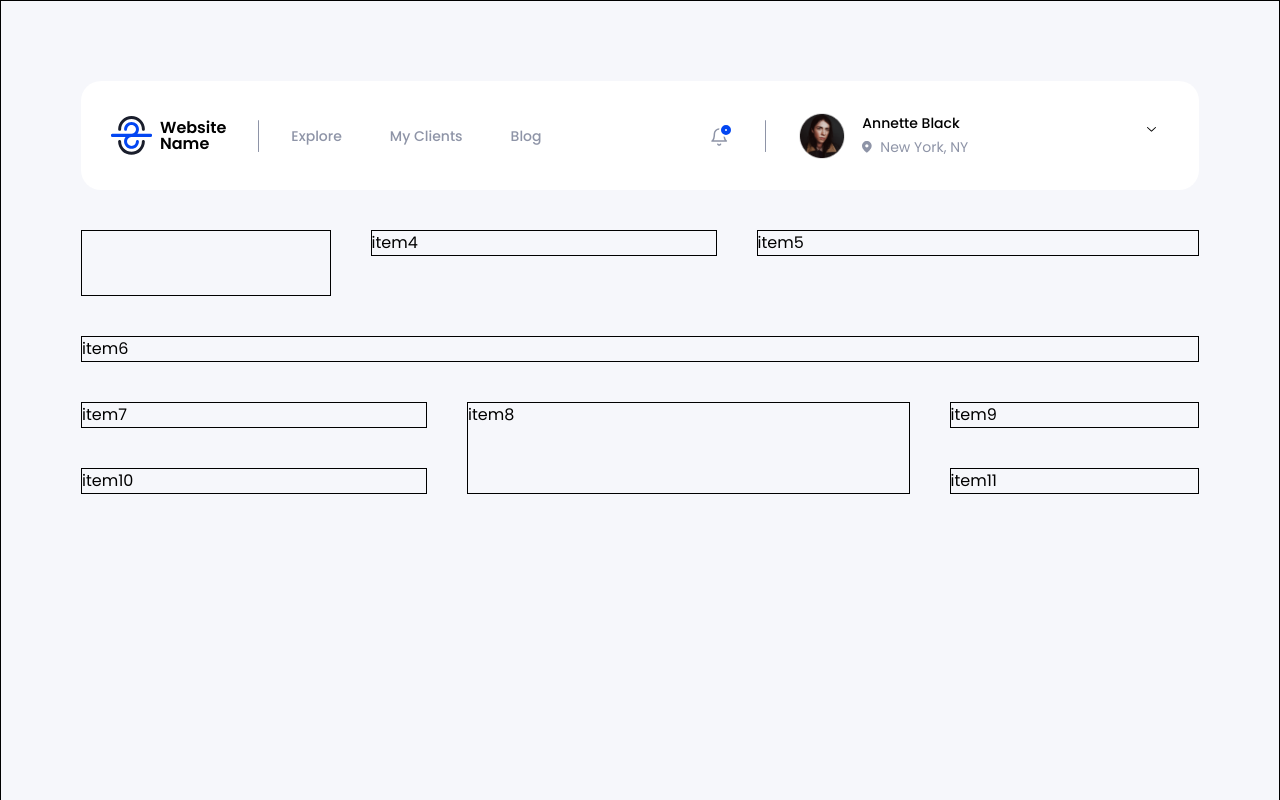
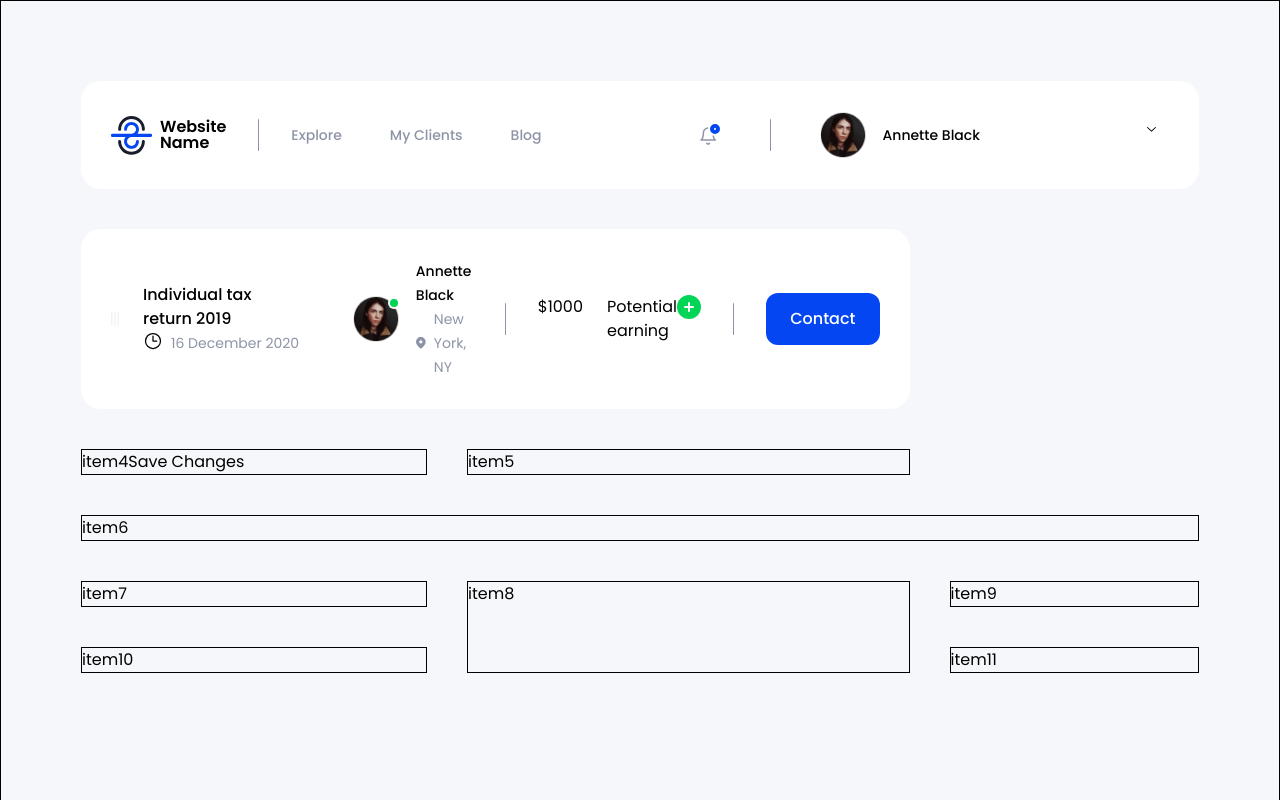
Before and after one commit to masudrahman-dev/grid-on, a React (Vite) app: page / in a window 1280 px wide. Shown: the top 800 px of the page. Built offline with nearby package versions, Linux system fonts and the light colour scheme.

Commit message:
button design done

```diff
--- a/src/App.tsx
+++ b/src/App.tsx
@@ -1,6 +1,13 @@
-import React from "react";
+import React, { ReactNode } from "react";
 import MainContainer from "./components/main-comtainer/MainContainer";
 import Navbar from "./components/molecules/navbar/Navbar";
+import ClockIcon from "./components/icons/clock-icon/ClockIcon";
+import Line3 from "./components/icons/line-3/Line3";
+import Profile from "./components/molecules/profile/Profile";
+import LocationIcon from "./components/icons/location-icon/LocationIcon";
+import Vl from "./components/atoms/vl/Vl";
+import PlusIcon from "./components/icons/plus-icon/PlusIcon";
+import Button from "./components/atoms/button/Button";
 
 const App = () => {
   return (
@@ -9,14 +16,48 @@ const App = () => {
         <div className="col-span-full  rounded bg-white p-base">
           <Navbar />
         </div>
-        <div className="col-span-3  row-span-2  border ">
-
-
-
-
-
+        <div className="col-span-9  row-span-2 rounded bg-white p-base ">
+          <div className="flex items-center gap-12">
+            <div className="flex items-center gap-6">
+              <Line3 />
+              <div>
+                <p className="text-base font-medium">
+                  Individual tax return 2019
+                </p>
+                <p className="flex gap-2">
+                  <ClockIcon />
+                  <span className="text-paragraph text-gray">
+                    16 December 2020
+                  </span>
+                </p>
+              </div>
+            </div>
+            <div className="flex items-center">
+              <Profile
+                title={"Annette Black"}
+                subtitle="New York, NY"
+                isActive={true}
+                subTitleIcon={<LocationIcon />}
+              />
+              <Vl />
+              <div className="flex ">
+                <div className="flex gap-6">
+                  <p>$1000</p>
+                  <span>Potential earning</span>
+                </div>
+                <PlusIcon />
+              </div>
+              <Vl />
+              <Button>Contact</Button>
+            </div>
+          </div>
         </div>
-        <div className="col-span-4    border ">item4</div>
+        <div className="col-span-4    border ">
+          item4
+          <button className="bg-blue-500 hover:bg-indigo-500  transition delay-150 duration-300 ease-in-out hover:-translate-y-1 hover:scale-110">
+            Save Changes
+          </button>
+        </div>
         <div className="col-span-5    border ">item5</div>
         <div className="col-span-full border ">item6</div>
         <div className="col-span-4 border ">item7</div>
--- /dev/null
+++ b/src/components/atoms/button/Button.tsx
@@ -0,0 +1,29 @@
+import React, { ReactNode, forwardRef } from "react";
+import clx from "../../utils/clx";
+
+interface ButtonProps {
+  children: ReactNode;
+  className?: string;
+  type?: "submit" | "button" | "reset";
+}
+
+const Button = forwardRef<HTMLButtonElement, ButtonProps>(
+  ({ children, type, className }, ref) => (
+    <button
+      ref={ref}
+      className={clx(
+        " inline-flex  items-center justify-center rounded-xl bg-primary px-6 py-[14px]  font-medium text-white transition-colors delay-100 hover:bg-secondary hover:text-dark",
+        className,
+      )}
+      type={type}
+    >
+      {children}
+    </button>
+  ),
+);
+
+Button.defaultProps = {
+  type: "button",
+};
+
+export default Button;
--- a/src/components/icons/clock-icon/ClockIcon.tsx
+++ b/src/components/icons/clock-icon/ClockIcon.tsx
@@ -2,23 +2,20 @@ import React from "react";
 
 const ClockIcon = () => {
   return (
-    <div>
     <svg
-        width="14"
-        height="15"
-        viewBox="0 0 14 15"
+      xmlns="http://www.w3.org/2000/svg"
       fill="none"
-        xmlns="http://www.w3.org/2000/svg"
+      viewBox="0 0 24 24"
+      strokeWidth={1.5}
+      stroke="currentColor"
+      className="h-[20px] w-[20px]"
     >
       <path
-          d="M6.63332 13.2754C9.85498 13.2754 12.4667 10.6637 12.4667 7.44204C12.4667 4.22038 9.85498 1.6087 6.63332 1.6087C3.41166 1.6087 0.799988 4.22038 0.799988 7.44204C0.799988 10.6637 3.41166 13.2754 6.63332 13.2754Z"
-          stroke="#8E94A7"
-          stroke-width="1.5"
-          stroke-linecap="round"
-          stroke-linejoin="round"
+        strokeLinecap="round"
+        strokeLinejoin="round"
+        d="M12 6v6h4.5m4.5 0a9 9 0 1 1-18 0 9 9 0 0 1 18 0Z"
       />
     </svg>
-    </div>
   );
 };
 
--- /dev/null
+++ b/src/components/icons/line-3/Line3.tsx
@@ -0,0 +1,34 @@
+import React from "react";
+
+const Line3 = () => {
+  return (
+    <svg
+      width="10"
+      height="18"
+      viewBox="0 0 10 18"
+      fill="none"
+      xmlns="http://www.w3.org/2000/svg"
+    >
+      <path
+        d="M1 1V17"
+        stroke="#E7E9F0"
+        stroke-linecap="round"
+        stroke-linejoin="round"
+      />
+      <path
+        d="M5 1V17"
+        stroke="#E7E9F0"
+        stroke-linecap="round"
+        stroke-linejoin="round"
+      />
+      <path
+        d="M9 1V17"
+        stroke="#E7E9F0"
+        stroke-linecap="round"
+        stroke-linejoin="round"
+      />
+    </svg>
+  );
+};
+
+export default Line3;
--- a/src/components/molecules/navbar/Navbar.tsx
+++ b/src/components/molecules/navbar/Navbar.tsx
@@ -4,6 +4,8 @@ import Vl from "../../atoms/vl/Vl";
 
 import Profile from "../profile/Profile";
 import Menu from "../menu/Menu";
+import LocationIcon from "../../icons/location-icon/LocationIcon";
+import BellAlertIcon from "../../icons/bell-alert-icon/BellAlertIcon";
 
 const Navbar = () => {
   return (
@@ -28,7 +30,16 @@ const Navbar = () => {
           </li>
         </ul>
       </div>
-      <Profile title={"Annette Black"} subtitle="New York, NY" />
+
+      <div className="flex items-center gap-4">
+        <BellAlertIcon />
+        <Vl />
+        <Profile
+          title={"Annette Black"}
+          // subtitle="New York, NY"
+          // subTitleIcon={<LocationIcon />}
+        />
+      </div>
 
       <Menu />
     </nav>
--- a/src/components/molecules/profile/Profile.tsx
+++ b/src/components/molecules/profile/Profile.tsx
@@ -2,7 +2,6 @@ import React, { ReactNode } from "react";
 import BellAlertIcon from "../../icons/bell-alert-icon/BellAlertIcon";
 import Vl from "../../atoms/vl/Vl";
 import Avatar from "../../atoms/avatar/Avatar";
-import LocationIcon from "../../icons/location-icon/LocationIcon";
 
 interface ProfileProps {
   title: string;
@@ -16,24 +15,24 @@ const Profile: React.FC<ProfileProps> = ({
   title,
   subtitle,
   src,
-  subTitleIcon = <LocationIcon />,
+  subTitleIcon,
   isActive,
 }) => {
   return (
-    <div className="flex items-center">
-      <BellAlertIcon />
-      <Vl />
-      <div className="flex items-center gap-4">
-        <Avatar src={src} isActive={isActive} />
-        <div>
-          <h2 className="text-paragraph font-medium">{title}</h2>
+    <div className="flex items-center gap-4">
+      <Avatar src={src} isActive={isActive} />
+      <div>
+        <h2 className="text-paragraph font-medium">{title}</h2>
+        {subtitle && (
           <div className="inline-flex items-center gap-2">
             {subTitleIcon && (
               <span className="text-paragraph text-gray">{subTitleIcon}</span>
             )}
-            {subtitle && <p className="text-paragraph text-gray">{subtitle}</p>}
+            {subtitle && (
+              <p className="text-paragraph  text-gray">{subtitle}</p>
+            )}
           </div>
-        </div>
+        )}
       </div>
     </div>
   );
```
Lines whose indentation alone changed are shown as unchanged.
